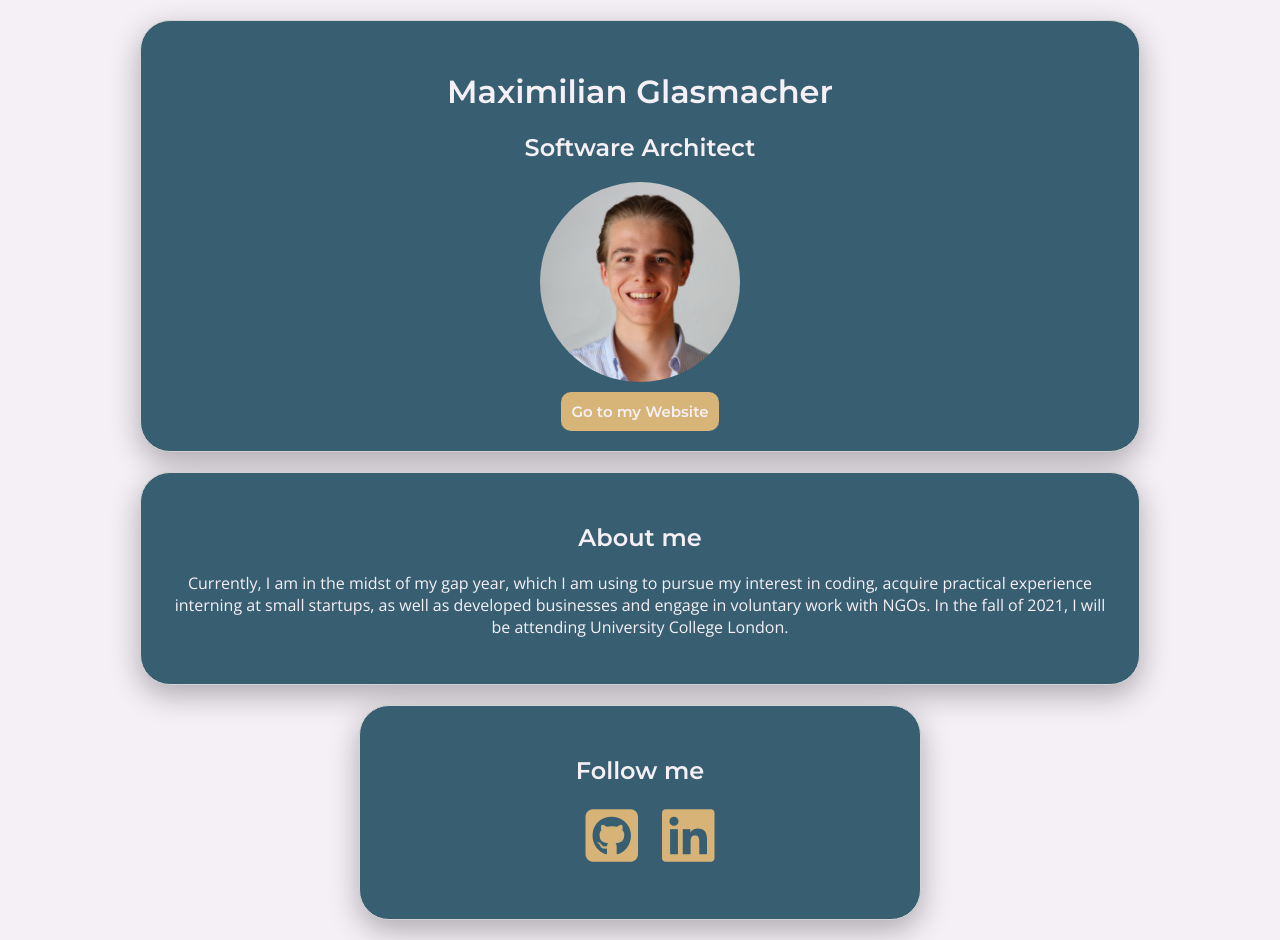
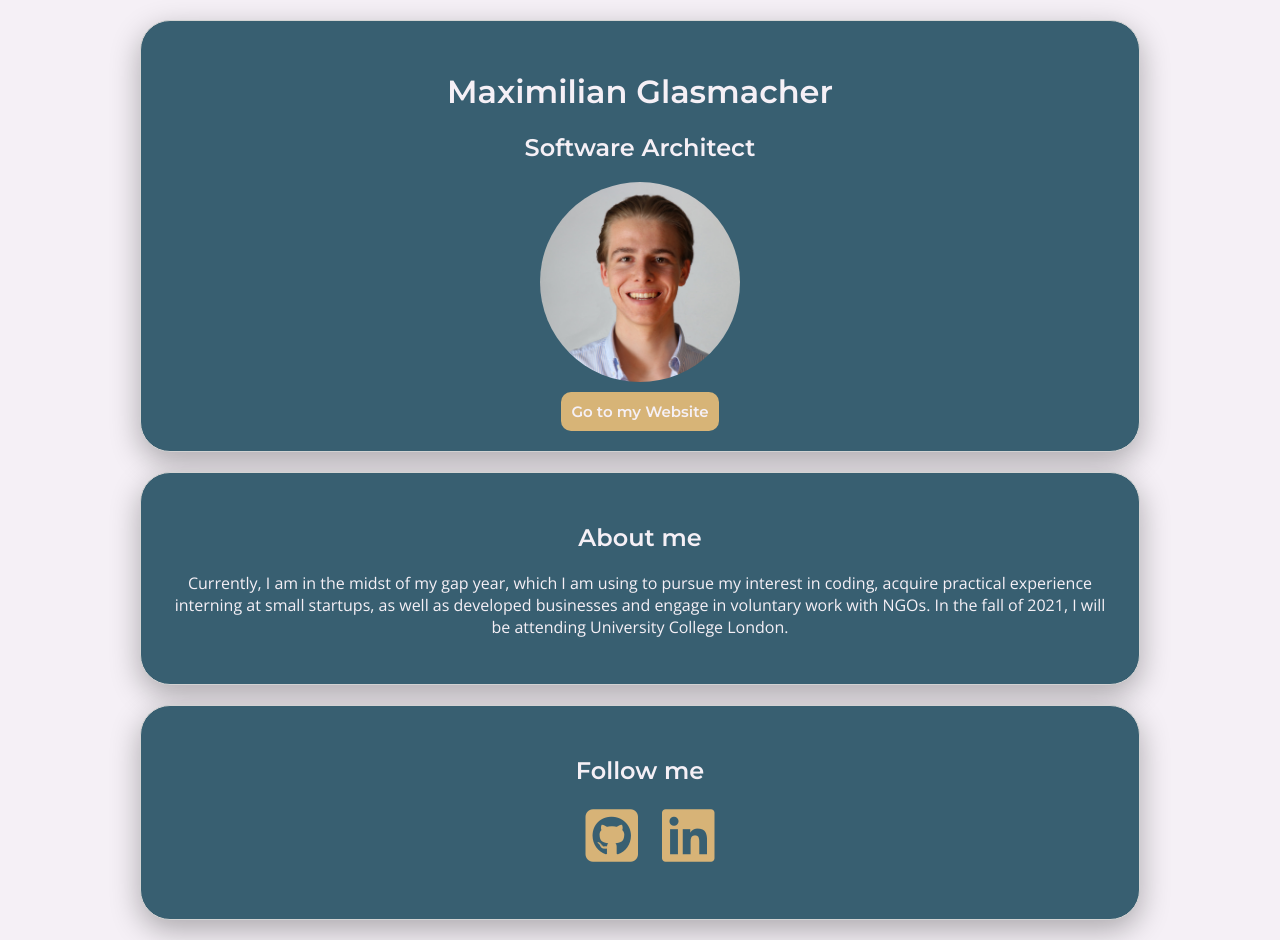
Before and after one commit to MaximilianJG/profile, a plain HTML site: page index.html in a window 1280 px wide. Drawn offline with nearby package versions, Linux system fonts and the light colour scheme.

Commit message:
My profile

```diff
--- a/style.css
+++ b/style.css
@@ -84,7 +84,3 @@ img {
     width: 300px;
   }
 }
-
-.smaller-card {
-  width: 500px;
-}
```
